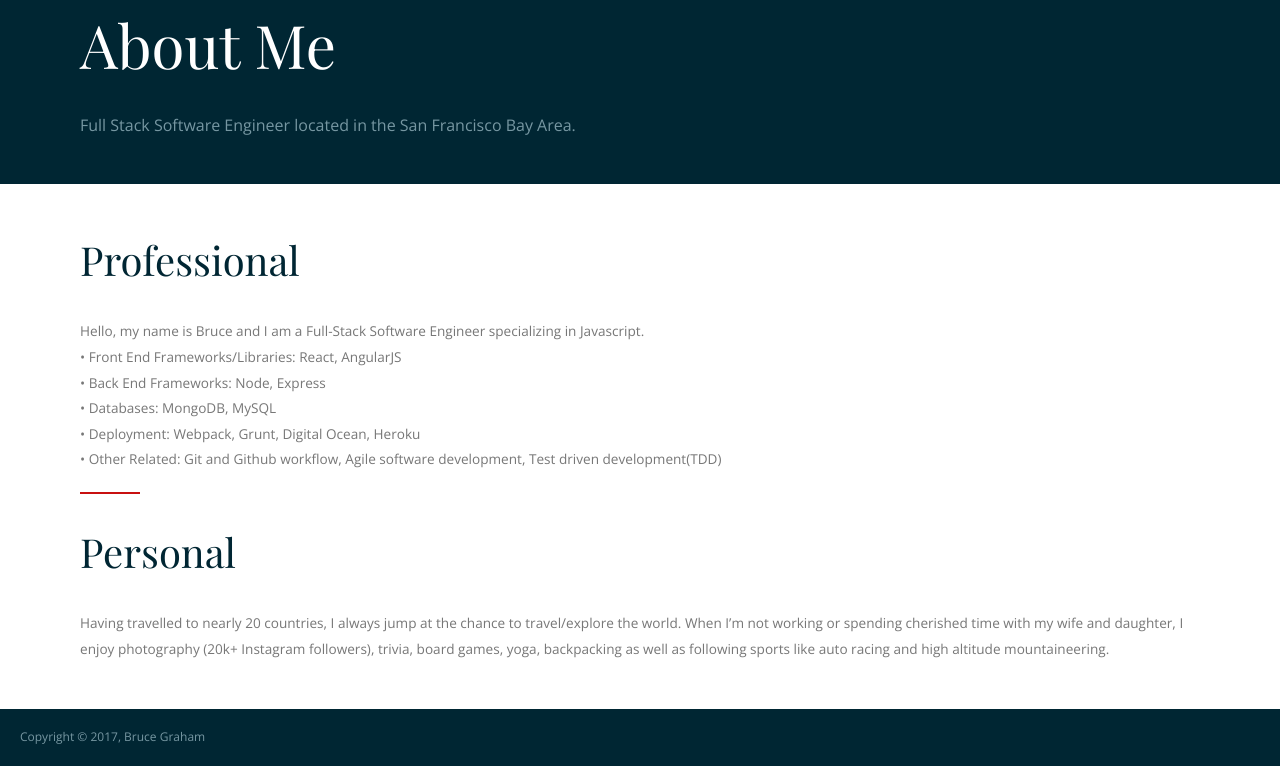
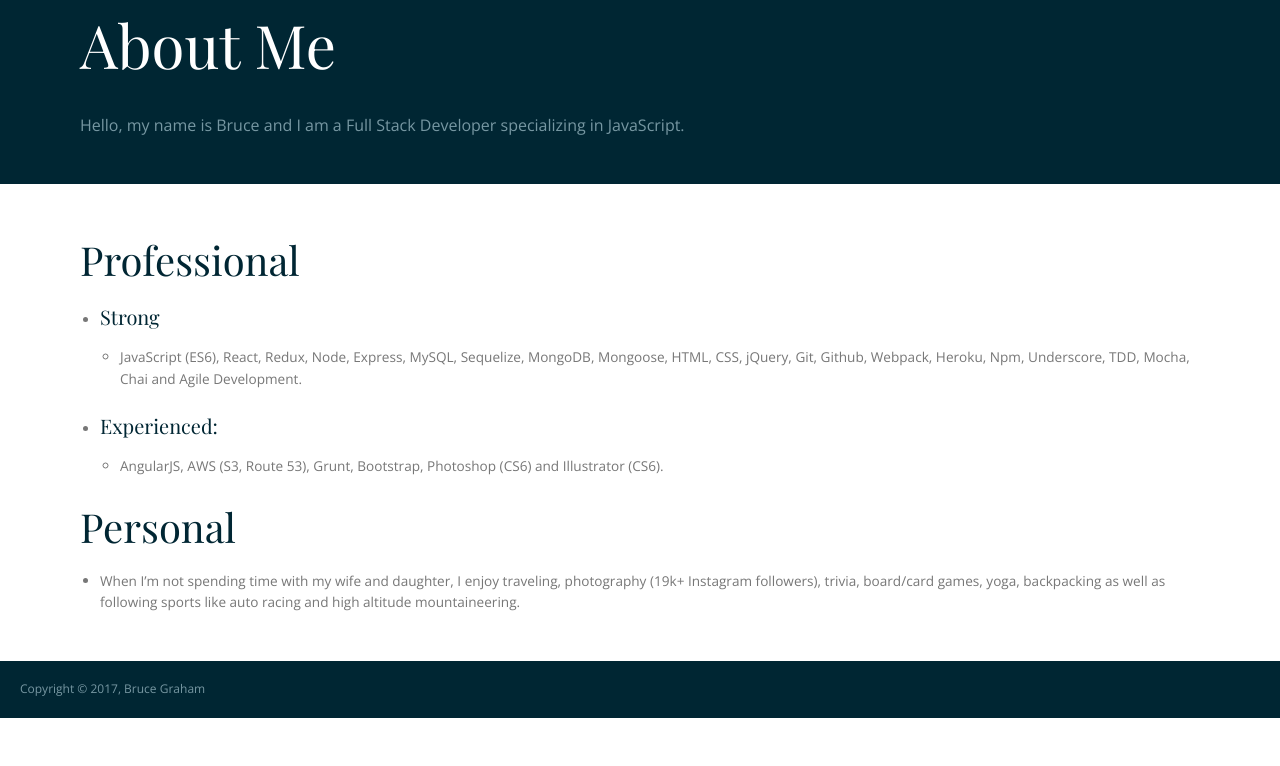
Before and after one commit to bruce-graham/bruce-graham.github.io, a plain HTML site: page about.html in a window 1280 px wide. Shown: the part 74-840 px from the top of the page. After the commit the page ends 800 px from the top, so only its background shows below. Drawn offline with nearby package versions, Linux system fonts and the light colour scheme.

Commit message:
Update wording/styling

```diff
--- a/about.html
+++ b/about.html
@@ -48,26 +48,29 @@
               About Me
             </h1>
             <p class="margin-bottom-0 text-size-16">
-              Full Stack Software Engineer located in the San Francisco Bay Area.
+              Hello, my name is Bruce and I am a Full Stack Developer specializing in JavaScript.
             </p>
           </div>
         </header>
         <div class="section background-white">
           <div class="line">
-            <h2 class="text-size-40 margin-bottom-30">Professional</h2>
+            <h2 class="text-size-40">Professional</h2>
             <p>
-              Hello, my name is Bruce and I am a Full-Stack Software Engineer specializing in Javascript.<br>
-              • Front End Frameworks/Libraries: React, AngularJS<br>
-              • Back End Frameworks: Node, Express<br>
-              • Databases: MongoDB, MySQL<br>
-              • Deployment: Webpack, Grunt, Digital Ocean, Heroku<br>
-              • Other Related: Git and Github workflow, Agile software development, Test driven development(TDD)<br>
-            </p>
-            <hr class="break-small background-primary margin-bottom-30">
-            <h2 class="text-size-40 margin-bottom-30">Personal</h2>
-            <p>
-              Having travelled to nearly 20 countries, I always jump at the chance to travel/explore the world.  When I’m not working or spending cherished time with my wife and daughter, I enjoy photography (20k+ Instagram followers), trivia, board games, yoga, backpacking as well as following sports like auto racing and high altitude mountaineering.
-            </p>
+              <ul>
+                <li><h2 class="text-size-20">Strong</h2></li>
+                  <ul>
+                    <li>JavaScript (ES6), React, Redux, Node, Express, MySQL, Sequelize, MongoDB, Mongoose, HTML, CSS, jQuery,  Git, Github, Webpack, Heroku, Npm, Underscore, TDD, Mocha, Chai and Agile Development.</li>
+                  </ul><br>
+                <li><h2 class="text-size-20">Experienced:</h2></li>
+                  <ul>
+                    <li>AngularJS, AWS (S3, Route 53), Grunt, Bootstrap, Photoshop (CS6) and Illustrator (CS6).</li>
+                  </ul>
+              </ul>
+            </p><br>
+            <h2 class="text-size-40">Personal</h2>
+            <ul>
+              <li>When I’m not spending time with my wife and daughter, I enjoy traveling, photography (19k+ Instagram followers), trivia, board/card games, yoga, backpacking as well as following sports like auto racing and high altitude mountaineering.</li>
+            </ul>
           </div>
         </div>
       </article>
```
